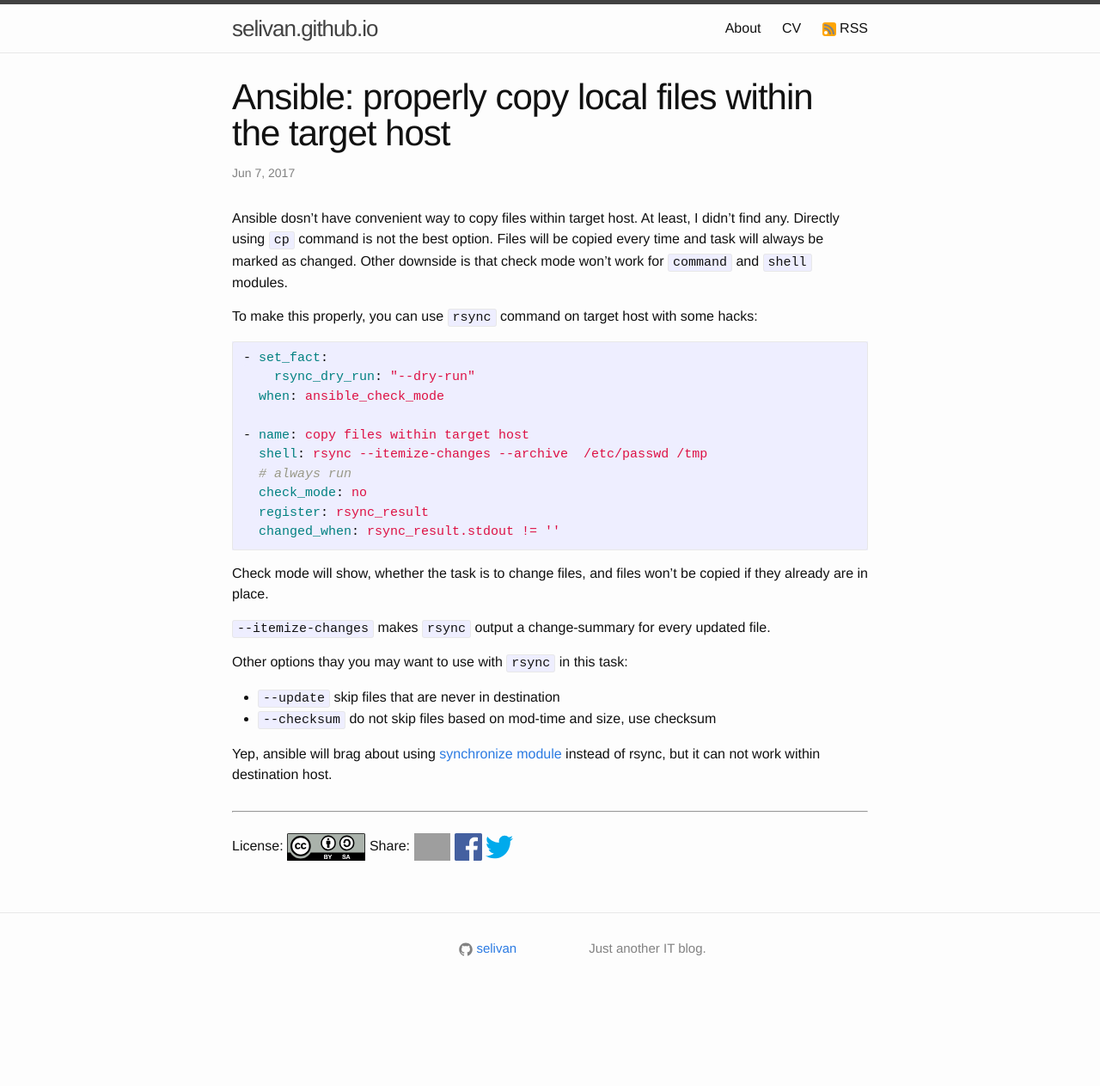
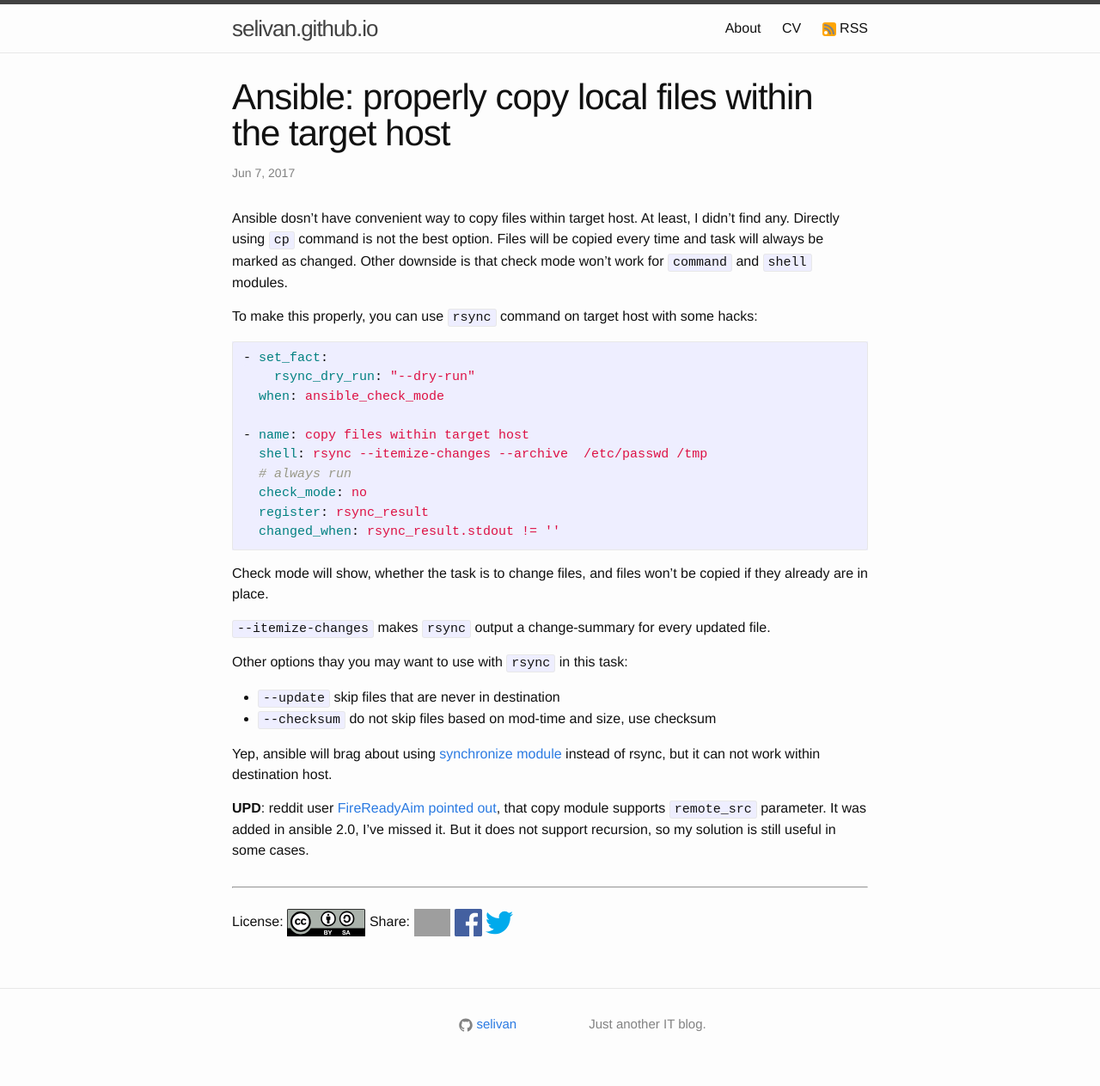
Before and after one commit to selivan/selivan.github.io, a Jekyll site: the page built from _posts/2017-06-07-ansible-copy-local-files-within-target-host.md, in a window 1280 px wide. Shown: the whole page at 86% size. Built offline with Jekyll 4.4.1, drawn with Linux system fonts in a browser that asks for light colours; comment, search, counter and statistics services are not loaded; before the commit the page ends 1174 px from its top, so only the background shows below that; grey boxes are pictures that could not be loaded.

Commit message:
post updated

```diff
--- a/_posts/2017-06-07-ansible-copy-local-files-within-target-host.md
+++ b/_posts/2017-06-07-ansible-copy-local-files-within-target-host.md
@@ -29,3 +29,5 @@
   * `--checksum` do not skip files based on mod-time and size, use checksum
 
 Yep, ansible will brag about using [synchronize module](http://docs.ansible.com/synchronize_module.html) instead of rsync, but it can not work within destination host.
+
+**UPD**: reddit user [FireReadyAim](https://www.reddit.com/user/FireReadyAim) [pointed out](https://www.reddit.com/r/ansible/comments/6fvryi/ansible_properly_copy_local_files_within_the/dilj19l/), that copy module supports `remote_src` parameter. It was added in ansible 2.0, I've missed it. But it does not support recursion, so my solution is still useful in some cases.
```
